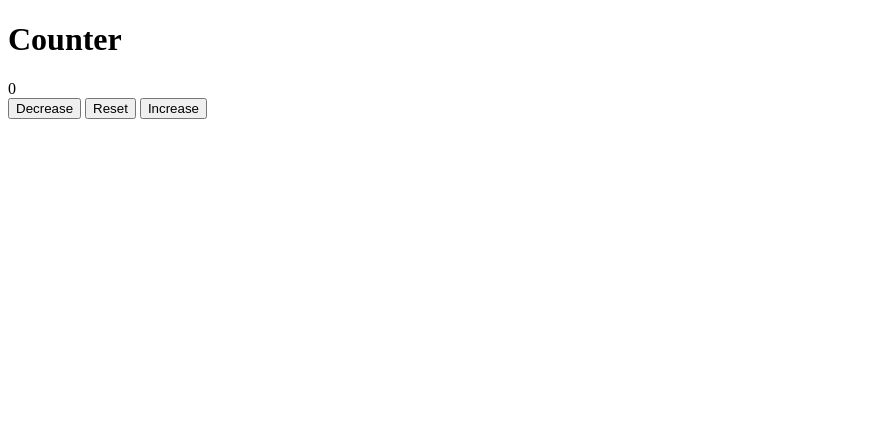
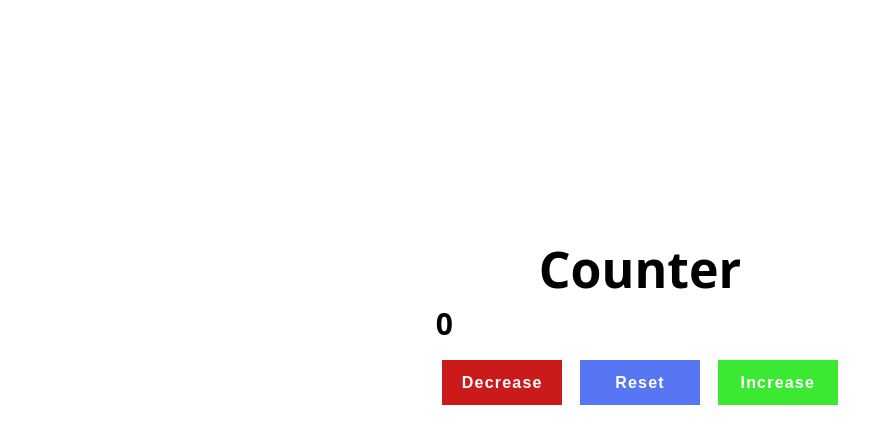
Before and after one commit to laindomJS/20-Basic-JS-Projects, a website: page 2. Counter/index.html in a window 1280 px wide. Shown: the whole page, without its empty margins (0-893 px from the left). Drawn offline with Linux system fonts and the light colour scheme.

Commit message:
feat: finished project

```diff
--- a/2. Counter/assets/styles.css
+++ b/2. Counter/assets/styles.css
@@ -0,0 +1,67 @@
+* {
+  margin: 0;
+  padding: 0;
+  box-sizing: border-box;
+}
+
+body {
+  width: 100%;
+  height: 100vh;
+  font-family: system-ui, -apple-system, BlinkMacSystemFont, 'Segoe UI', Roboto, Oxygen, Ubuntu, Cantarell, 'Open Sans', 'Helvetica Neue', sans-serif;
+  font-size: 1.2em;
+}
+
+main.container {
+  width: 100%;
+  height: 80%;
+  display: flex;
+  justify-content: center;
+  align-items: center;
+  flex-direction: column;
+}
+
+h1 {
+  font-size: 50px;
+}
+
+div.counter__div {
+  width: fit-content;
+}
+
+span.count {
+  font-size: 30px;
+  font-weight: 700;
+  width: fit-content;
+}
+
+div.buttons {
+  margin-top: 1rem;
+}
+
+button {
+  width: 120px;
+  height: 45px;
+  border: none;
+  outline: none;
+  font-weight: bold;
+  font-size: 16px;
+  letter-spacing: 1.2px;
+  margin: 0 .4rem;
+  color: #fff;
+  cursor: pointer;
+  transition: transform .3s ease;
+}
+
+button:hover {
+  transform: scale(1.1);
+}
+
+button#decrease {
+  background-color: #ca1a1a;
+}
+button#reset {
+  background-color: #5676f4;
+}
+button#increase {
+  background-color: #3be932;
+}
--- a/2. Counter/index.html
+++ b/2. Counter/index.html
@@ -13,14 +13,13 @@
     <h1>Counter</h1>
 
     <div class="counter__div">
-      <span id="count">0</span>
+      <span class="count" id="count">0</span>
       <div class="buttons">
         <button id="decrease">Decrease</button>
         <button id="reset">Reset</button>
         <button id="increase">Increase</button>
       </div>
     </div>
-
   </main>
 
   <script defer src="/assets/main.js"></script>
```
Also changed, not shown: 2. Counter/TODO.md (added, +4 -0 lines).
